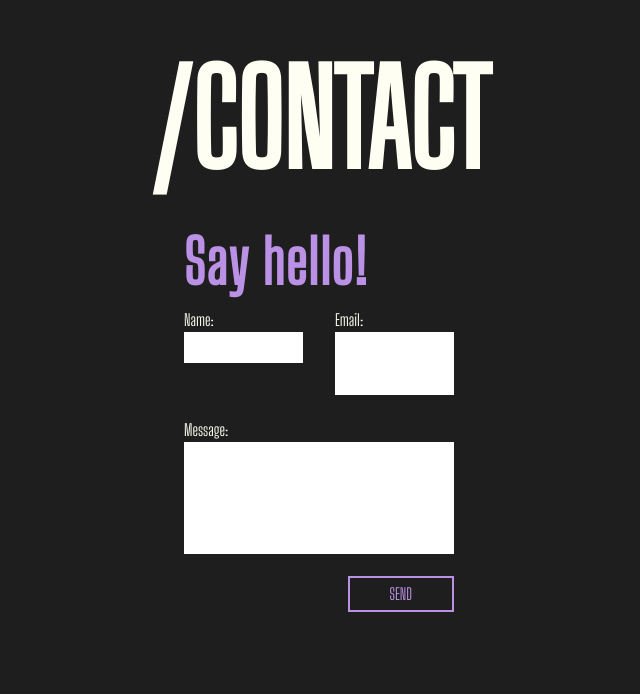
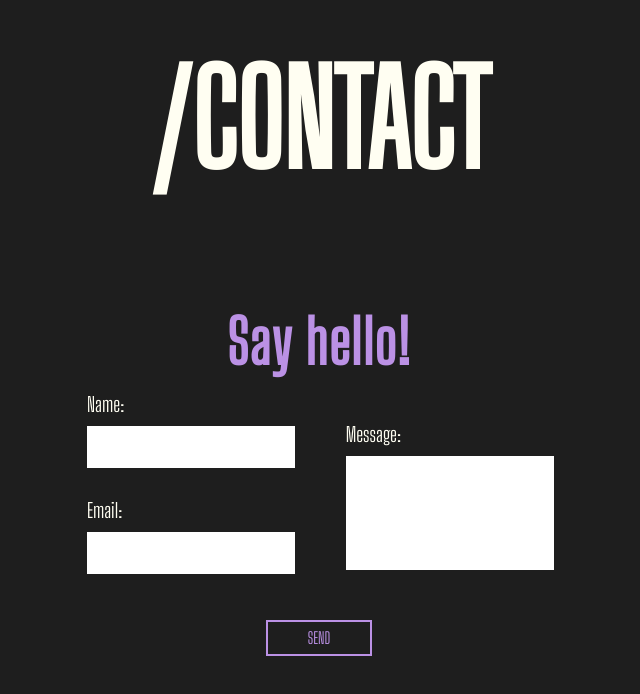
Before and after one commit to Plezo/Portfolio, a React (Create React App) app in the folder frontend/: page / in a window 1280 px wide. Shown: the part 2440-3134 px from the top of the page, without its empty margins (321-961 px from the left). Built offline with nearby package versions, Linux system fonts and the light colour scheme; the HTML template or start-up script is replaced by a standard one.

Commit message:
Styled contact page

```diff
--- a/frontend/public/index.html
+++ b/frontend/public/index.html
@@ -9,7 +9,7 @@
     <link rel="stylesheet" href="https://fonts.googleapis.com/css?family=Big+Shoulders+Display">
     <style>
       html {
-        scroll-behavior: smooth;
+        overflow-x: hidden;
       }
       body {
         font-family: 'Big Shoulders Display', sans-serif;
@@ -20,7 +20,7 @@
     <meta name="theme-color" content="#000000" />
     <meta
       name="description"
-      content="Web site created using create-react-app"
+      content="Welcome to my portfolio!"
     />
     <!-- <link rel="apple-touch-icon" href="%PUBLIC_URL%/logo192.png" /> -->
     <!--
--- a/frontend/src/components/Main/About.tsx
+++ b/frontend/src/components/Main/About.tsx
@@ -2,11 +2,9 @@
 export default function About() {
   return (
     <div id='about'
-    className='
-    h-screen flex flex-col items-center
-    '>
-        <h1 className='text-lavender text-9xl font-bold pt-24'>/ABOUT</h1>
-        <div className='flex pt-16 justify-center w-1/4 text-ivory text-lg'>
+    className='flex flex-col items-center h-screen'>
+        <h1 className='pt-24 font-bold text-lavender text-9xl'>/ABOUT</h1>
+        <div className='flex justify-center w-1/4 pt-16 2xl:text-2xl text-ivory'>
             <p>
                 /*<br></br>
                 I started my programming journey at the age of 12 with C++,
--- a/frontend/src/components/Main/Contact.tsx
+++ b/frontend/src/components/Main/Contact.tsx
@@ -1,35 +1,34 @@
 export default function Contact() {
   return (
     <div id='contact'
-    className='
-    h-screen flex flex-col items-center
-    '>
-        <h1 className='text-ivory text-9xl font-bold pt-24'>/CONTACT</h1>
-        <div className='flex flex-col items-start justify-start gap-4 pt-12'>
-            <h2 className='text-lavender text-6xl font-extrabold tracking-wide'> Say hello! </h2>
-            <div className='flex flex-row gap-8'>
-                <div className='w-1/2'>
-                    <h1 className='text-ivory'>Name:</h1>
-                    <textarea className='resize-none p-2 h-1/3'></textarea>
+    className='flex flex-col items-center h-screen w-screen'>
+        <h1 className='pt-24 font-bold text-ivory text-9xl'>/CONTACT</h1>
+        <h2 className='pt-32 text-6xl font-extrabold tracking-wide text-lavender'> Say hello! </h2>
+        <div className='flex flex-row justify-center w-full gap-12 pt-12 h-1/4'>
+            <div className='flex flex-col items-center justify-center align-middle w-2/12'>
+                <div className='w-52'>
+                    <div className='text-xl font-medium text-ivory'>Name:</div>
+                    <textarea className='w-full h-2/5 p-2 mt-2 overflow-hidden font-bold tracking-wide resize-none'></textarea>
                 </div>
-                <div className='w-1/2'>
-                    <h1 className='text-ivory'>Email:</h1>
-                    <textarea className='resize-none p-2 h-2/3'></textarea>
+                <div className='w-52'>
+                    <h1 className='text-xl font-medium text-ivory'>Email:</h1>
+                    <textarea className='w-full h-2/5 p-2 mt-2 overflow-hidden font-bold tracking-wide resize-none'></textarea>
                 </div>
             </div>
-            <div className='w-full'>
-                <h1 className='text-ivory'>Message:</h1>
-                <textarea className='resize-none w-full h-28 p-2'></textarea>
-            </div>
-            <div className='w-full'>
-                <button
-                className='
-                float-right text-lavender border-lavender px-10 py-1 border-solid border-2
-                transition-all hover:border-ivory hover:text-ivory hover:duration-500
-                active:border-lavender active:text-lavender
-                '>SEND</button>
+            <div className='w-52'>
+                <h1 className='text-xl font-medium text-ivory'>Message:</h1>
+                <textarea className='w-full mt-2 p-2 resize-none h-3/4'></textarea>
             </div>
         </div>
+        <button
+        className='
+        px-10 py-1 mt-12 transition-all
+        border-2 border-solid text-lavender border-lavender
+        hover:border-ivory hover:text-ivory hover:duration-500
+        active:border-lavender active:text-lavender
+        '>
+            SEND
+        </button>
     </div>
   )
 }
--- a/frontend/src/components/Main/Intro.tsx
+++ b/frontend/src/components/Main/Intro.tsx
@@ -3,20 +3,20 @@ import Welcome from './Welcome'
 export default function Intro() {
   return (
     <div id='intro' className='h-screen'>
-      <div className='absolute h-full w-full flex flex-col justify-between items-center text-10xl font-welcome overflow-hidden'>
-        <div className='absolute top-0 -right-96 pt-12 animate-pulse'>
+      <div className='absolute flex flex-col items-center justify-between w-full h-full overflow-hidden text-10xl font-welcome'>
+        <div className='absolute top-0 pt-12 -right-96 animate-pulse'>
           <Welcome />
         </div>
-        <div className=' absolute bottom-0 -left-96 pb-12 animate-pulse'>
+        <div className='absolute bottom-0 pb-12 -left-96 animate-pulse'>
           <Welcome />
         </div>
       </div>
 
-      <div className=' h-full flex flex-col justify-center items-center'>
-        <h1 className='text-lavender text-8xl font-extrabold tracking-wider'>
+      <div className='flex flex-col items-center justify-center h-full '>
+        <h1 className='font-extrabold tracking-wider text-lavender text-8xl'>
           PATRYK
         </h1>
-        <h2 className='text-ivory text-2xl pt-4 tracking-wider'>
+        <h2 className='pt-4 text-2xl tracking-wider text-ivory'>
           Software Engineer & Full Stack Developer
         </h2>
       </div>
--- a/frontend/src/components/Main/Projects.tsx
+++ b/frontend/src/components/Main/Projects.tsx
@@ -3,15 +3,13 @@ import Project from './Project'
 export default function Projects() {
   return (
     <div id='projects'
-    className='
-    h-screen flex flex-col items-center
-    '>
-      <h1 className='text-ivory text-9xl font-bold pt-32'>/PROJECTS</h1>
-      <div className='relative flex flex-row overflow-scroll w-screen h-2/5'>
-        <div className='relative flex flex-row pt-20 justify-center'>
+    className='flex flex-col items-center h-screen'>
+      <h1 className='pt-32 font-bold text-ivory text-9xl'>/PROJECTS</h1>
+      <div className='relative flex flex-row w-screen overflow-hidden h-2/5'>
+        <div className='relative flex flex-row justify-center pt-20'>
           <Project />
         </div>
-        <div className='relative flex flex-row pt-20 justify-center'>
+        <div className='relative flex flex-row justify-center pt-20'>
           <Project />
         </div>
       </div>
--- a/frontend/src/pages/MainPage/MainPage.tsx
+++ b/frontend/src/pages/MainPage/MainPage.tsx
@@ -1,5 +1,3 @@
-// import { useEffect, useState } from 'react'
-
 import Sidebar from '../../components/Main/Sidebar'
 import Intro from '../../components/Main/Intro'
 import Projects from '../../components/Main/Projects'
@@ -11,19 +9,13 @@ function MainPage() {
   return (
     <div
     className={`
-    bg-black
+    bg-black w-screen
     `}>
       <Sidebar />
       <Intro />
       <Projects/>
       <About />
       <Contact />
-
-      {/* <div className='flex flex-col xl:flex-row'> */}
-        {/* <Intro mode={mode} /> */}
-        {/* <Skills mode={mode} /> */}
-      {/* </div> */}
-      {/* <Footer mode={mode} /> */}
     </div>
   );
 }
```
Also changed, not shown: 2 other files (tests, documents, lock files or other folders).
